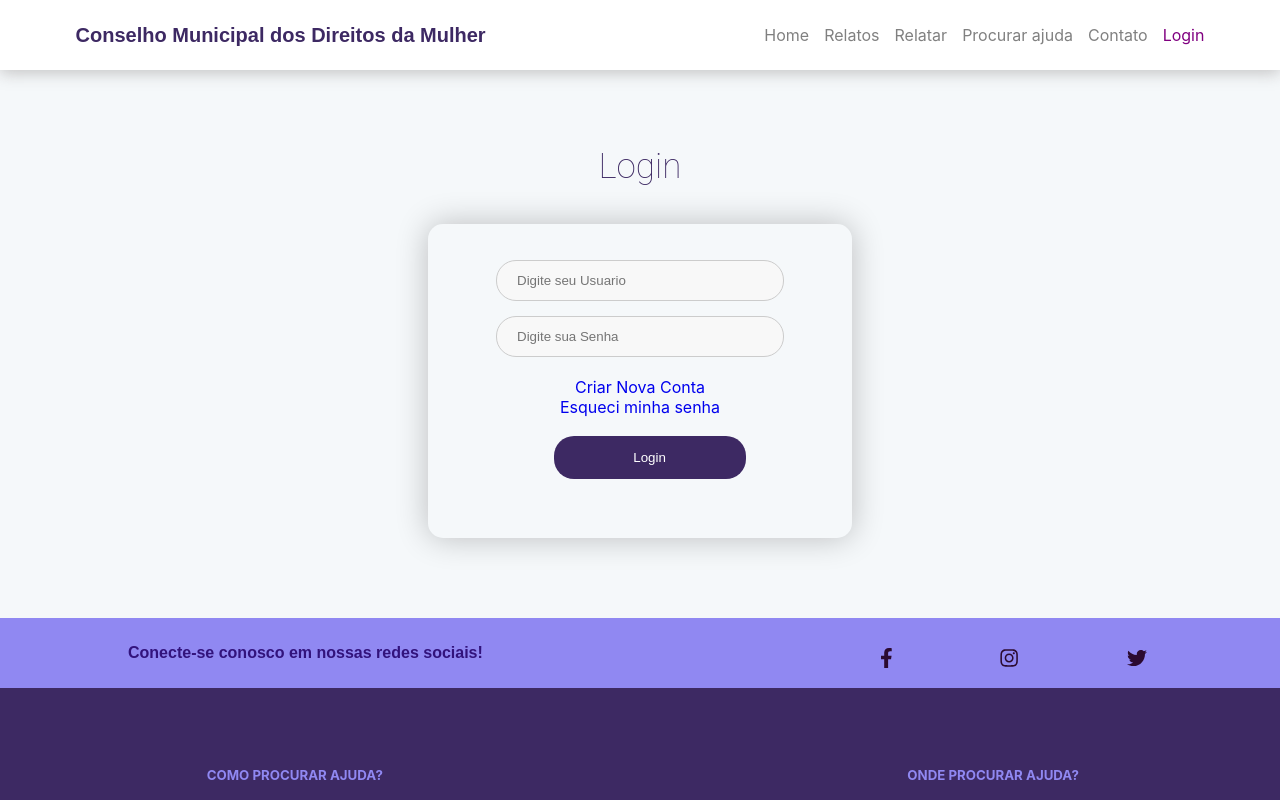
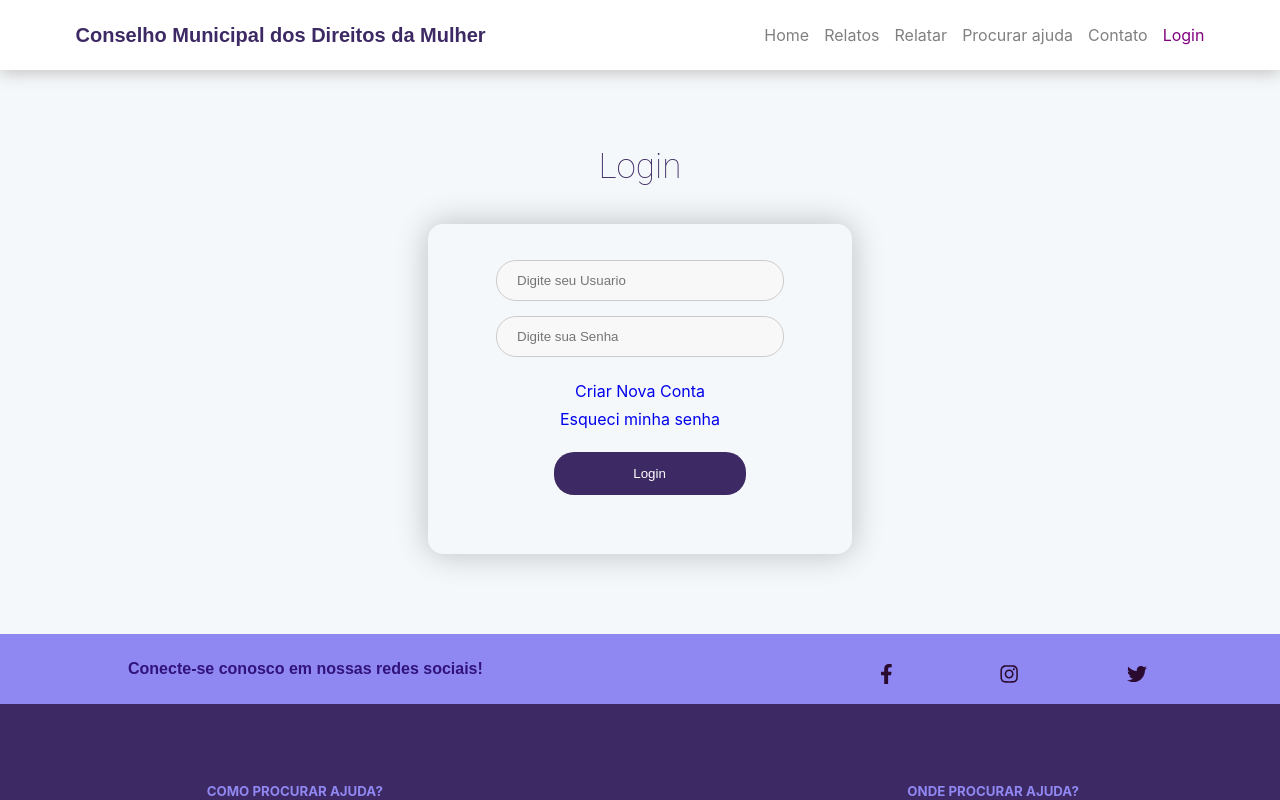
Before and after one commit to uniamerica/CMDM-front, a React (Create React App) app: page /Login in a window 1280 px wide. Shown: the top 800 px of the page. Built offline with nearby package versions, Linux system fonts and the light colour scheme.

Commit message:
Ajustezin na margin da tela de login

```diff
--- a/src/pages/Login.jsx
+++ b/src/pages/Login.jsx
@@ -60,9 +60,9 @@ export default function Login() {
             required
           />
           <br />
-          <span><Link  to="/cadastro" className={`${styles.link} ${styles.opacity}`}>Criar Nova Conta</Link></span>
+          <Link  to="/cadastro" className={`${styles.link} ${styles.opacity}`}>Criar Nova Conta</Link>
 
-          <span><Link  to={Home} className={`${styles.link} ${styles.opacity}`}>Esqueci minha senha</Link></span>
+          <Link  to={Home} className={`${styles.link} ${styles.opacity}`}>Esqueci minha senha</Link>
           <button type="submit" data-testid='submit' className={styles.opacity}>Login</button>
         </form>
       </div>
--- a/src/styles/Login.module.css
+++ b/src/styles/Login.module.css
@@ -22,4 +22,5 @@
 }
 .link{
     text-decoration: none;
+    margin: 4px;
 }
```
